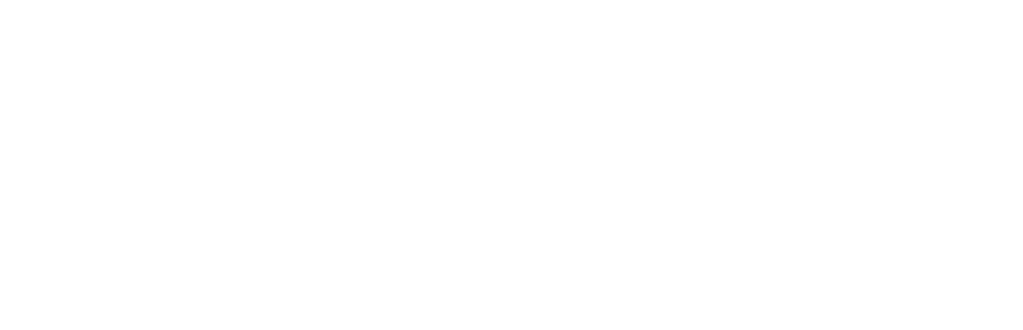
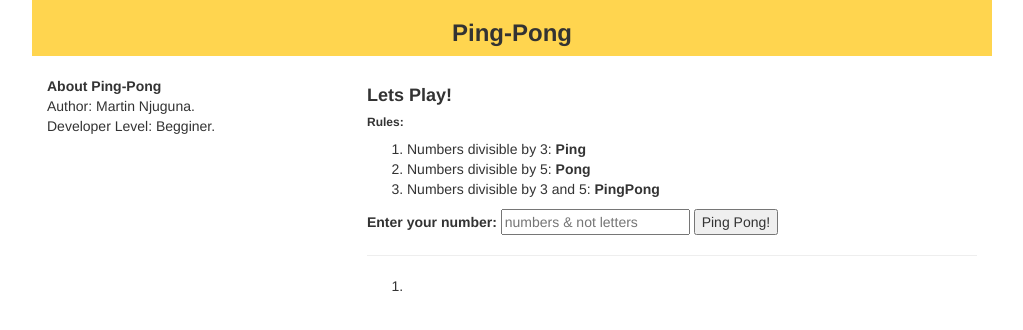
Before and after one commit to megabreakage/pingPong, a plain HTML site: page index.html in a window 1280 px wide. Shown: the whole page, without its empty margins (128-1151 px from the left). Drawn offline with Linux system fonts and the light colour scheme.

Commit message:
creates the divs and adds basic content, input field and button

```diff
--- a/css/styles.css
+++ b/css/styles.css
@@ -1,14 +1,23 @@
 body{
-
+  font-family: '' sans-serif;
+}
+.{
+  width: 100%;
+}
+#main{
+  width: 75%;
+  height: auto;
+  margin: 0 auto;
 }
 .header{
-
+  background-color: #ffd54f;
+  text-align: center;
 }
 .sidebar{
-
+  margin-top: 20px;
 }
 .mainContent{
-
+  margin-top: 20px;
 }
 .footer{
 
--- a/index.html
+++ b/index.html
@@ -8,18 +8,33 @@
     <link rel="stylesheet" href="css/bootstrap.min.css">
     <script rel="javascript" href="js/js.js" type="text/javascript"></script>
     <script rel="javascript" href="js/bootstrap.min.js" type="text/javascript"></script>
-    <script rel="javascript" href="js/jquery.3.2.0.js" type="text/javascript"></script>
+    <script rel="javascript" href="js/jquery-3.2.0.min.js" type="text/javascript"></script>
   </head>
   <body>
-    <div class="main">
+    <div id="main">
       <div class="col-xs-12 col-md-12 col-lg-12 container header">
-
+        <h3><strong>Ping-Pong</strong></h3>
       </div>
       <div class="col-xs-4 col-md-4 col-lg-4 container sidebar">
-
+        <strong>About Ping-Pong</strong> <br>
+        Author: Martin Njuguna.<br>
+        Developer Level: Begginer.
       </div>
       <div class="col-xs-8 col-md-8 col-lg-8 container mainContent">
-
+        <h4><strong>Lets Play!</strong></h4>
+        <h6><strong>Rules: </strong></h6>
+        <ol>
+          <li>Numbers divisible by 3: <strong>Ping</strong></li>
+          <li>Numbers divisible by 5: <strong>Pong</strong></li>
+          <li>Numbers divisible by 3 and 5: <strong>PingPong</strong></li>
+        </ol>
+        <strong>Enter your number: </strong>
+        <input type="text" name="" placeholder="numbers & not letters">
+        <button type="button" name="button" onclick="myFunctio()">Ping Pong!</button><br>
+        <hr>
+        <ol>
+          <li></li>
+        </ol>
       </div>
       <div class="col-xs-12 col-md-12 col-lg-12 container footer">
 
```
